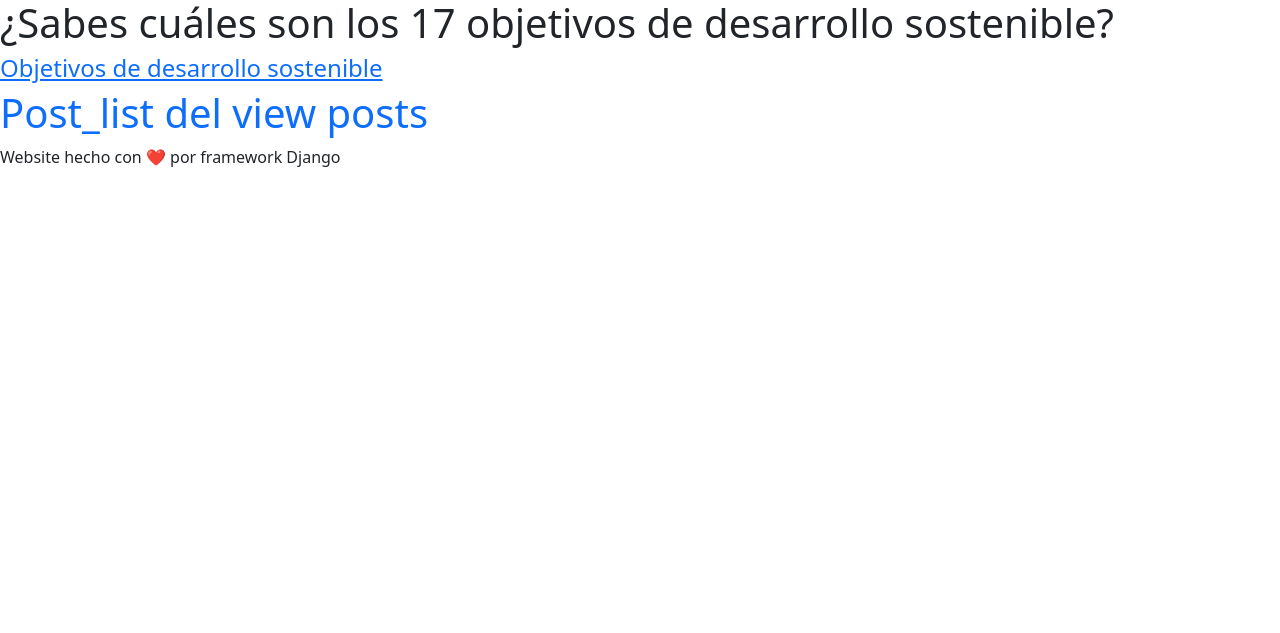
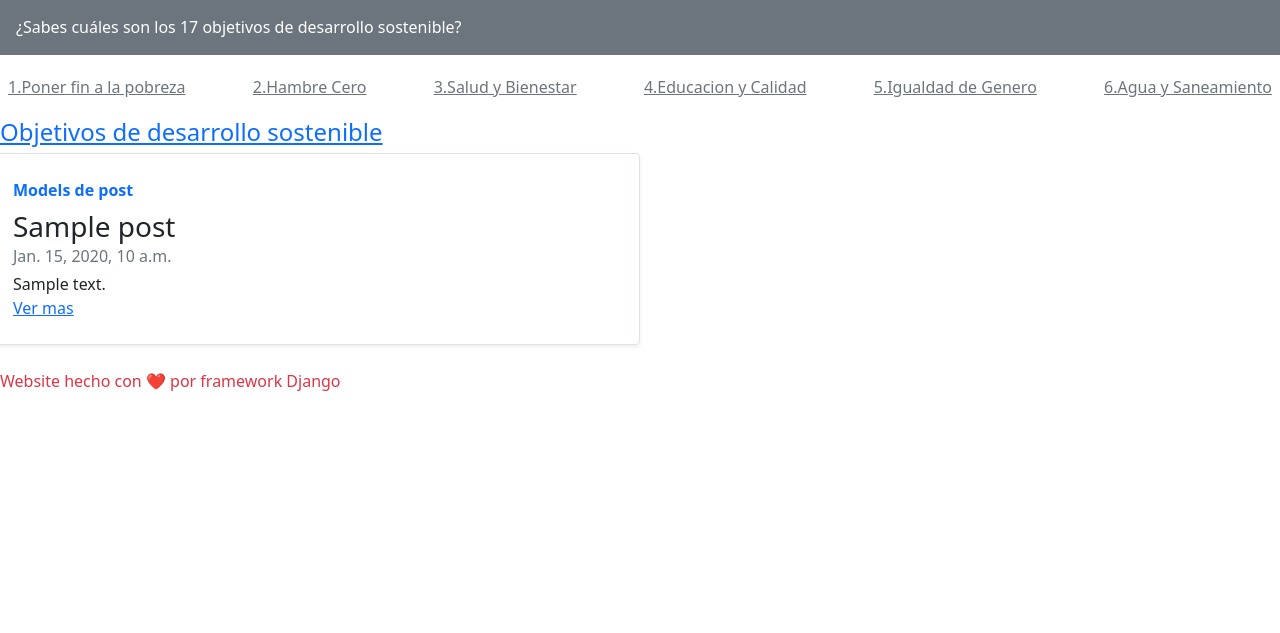
Before and after one commit to flavio13fdf/info, a Django app: template blog/template/posts/post_list.html in a window 1280 px wide. Shown: the part 101-734 px from the top of the page. Run offline with Django 3.2, Linux system fonts and the light colour scheme; the template is opened without the code that fills it: most values are stand-ins (such as "Sample title", 1, 10 or a date in 2020).

Commit message:
2do cambios vista
mejoras de vistas

```diff
--- a/blog/apps/posts/urls.py
+++ b/blog/apps/posts/urls.py
@@ -1,6 +1,8 @@
 from django.urls import path
 from . import views
+from .views import DetallePosts
 
 urlpatterns = [
     path('', views.ListarPosts.as_view(), name='listar'),
+    path('<slug:pk>/detalle', views.DetallePosts.as_view(), name='detalle'),
 ]
--- a/blog/apps/posts/views.py
+++ b/blog/apps/posts/views.py
@@ -1,12 +1,16 @@
 from django.http import HttpResponse
 from django.views.generic.list import ListView
+from django.views.generic.detail import DetailView
 from .models import Post
 
 class ListarPosts(ListView):
 	model= Post
-	template_name = "post_list.html"
+	template_name = "posts/post_list.html"
 	context_object_name = "posts"
 
 	""" def get_queryset(self):
 		noticias = Noticia.objects.all().order_by('-fecha_creacion')
 		return noticias """
+class DetallePosts(DetailView):
+	model=Post
+	template_name="posts/post_detail.html"
--- a/blog/template/index.html
+++ b/blog/template/index.html
@@ -2,7 +2,7 @@
 
 <html>
         <head>
-            <title>Blog</title>
+            <title>Proyecto final</title>
             <meta charset="utf-8">
             <meta name="viewport" content="width=device-width, initial-scale=1, shrink-to-fit=no">
             <!-- CSS only -->
@@ -17,18 +17,21 @@
         </head>
 
         <body>
+            <header>
+              <div class="p-3 mb-2 bg-secondary text-white">¿Sabes cuáles son los 17 objetivos de desarrollo sostenible?</div>
+            </header>
 
+            <div class="nav-scroller py-1 mb-2">
+                <nav class="nav d-flex justify-content-between">
+                  <a class="p-2 text-muted" href="#">1.Poner fin a la pobreza</a>
+                  <a class="p-2 text-muted" href="#">2.Hambre Cero</a>
+                  <a class="p-2 text-muted" href="#">3.Salud y Bienestar</a>
+                  <a class="p-2 text-muted" href="#">4.Educacion y Calidad</a>
+                  <a class="p-2 text-muted" href="#">5.Igualdad de Genero</a>
+                  <a class="p-2 text-muted" href="#">6.Agua y Saneamiento</a>
+                </nav>
+            </div>
 
-            <header>
-
-                        <div>
-                           <h1 class="entry-title fusion-responsive-typography-calculated"
-                           data-fontsize="12" data-lineheight="30.8px"
-                            style="--fontSize:12 line-height: 1.4;">¿Sabes cuáles son los 17 objetivos de desarrollo sostenible?</h1>
-                        </div>
-
-
-            </header>
 
                 <div class="textwidget custom-html-widget"><div class="heading">
                     <h4 id="SDGhmlnk" class="widget-title fusion-responsive-typography-calculated" data-fontsize="15" data-lineheight="16.5px" style="--fontSize:15; line-height: 1.1; --minFontSize:15;">
@@ -44,8 +47,10 @@
             <script src="https://cdn.jsdelivr.net/npm/bootstrap@5.1.3/dist/js/bootstrap.bundle.min.js" integrity="sha384-ka7Sk0Gln4gmtz2MlQnikT1wXgYsOg+OMhuP+IlRH9sENBO0LRn5q+8nbTov4+1p" crossorigin="anonymous"></script>
                <!-- Footer section -->
 
-            <div class="footer" background-color="red"
+            <div class="footer">
+                <div class="text-danger">
                  <p>Website hecho con  ❤️ por framework Django</p>
+                </div>
             </div>
 
 
--- a/blog/template/posts/post_list.html
+++ b/blog/template/posts/post_list.html
@@ -1,6 +1,33 @@
 {% extends 'index.html' %}
 
 {% block content %}
-    <h1 class="text-primary">Post_list del view posts</h1>
+   <!--  <h1 class="text-primary">Post_list del view posts</h1>  -->
+   <div class="row">
 
+     {% if posts %}
+         {% for post in posts %}
+            <div class="col-md-6">
+                  <div class="row no-gutters border rounded overflow-hidden flex-md-row mb-4 shadow-sm h-md-250 position-relative">
+                     <div class="col p-4 d-flex flex-column position-static">
+                       <strong class="d-inline-block mb-2 text-primary">Models de post</strong>
+                       <h3 class="mb-0">{{ post.titulo}}</h3>
+                        <div class="mb-1 text-muted">{{ post.fecha_creacion}}</div>
+                         <p class="card-text mb-auto">{{ post.contenido}}</p>
+                         <div class="row">
+                          <a href="{% url 'detalle' post.id %}" class="col stretched-link">Ver mas</a>
+                         </div>
+                      </div>
+                    </div>
+                </div>
+          {% endfor %}
+   </div>
+      {% else %}
+        <div class="alert alert-danger" role="alert">
+          No hay noticias
+        </div>
+
+     {% endif %}
+
+
+</div>
 {% endblock %}
```
Also changed, not shown: blog/template/posts/post_detail.html (added, +15 -0 lines), blog/blog/db.sqlite3, blog/static/flavio.jpg (added).
